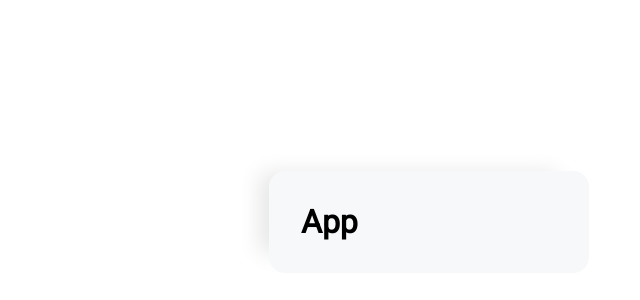
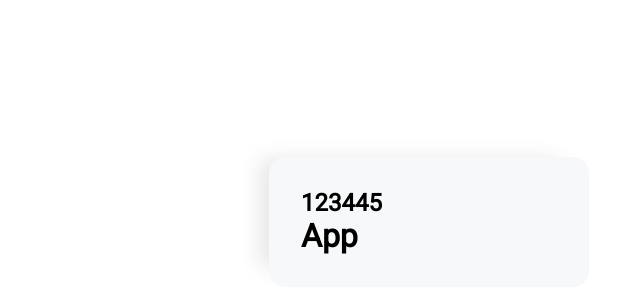
Before and after one commit to Mhdez221993/calculator, a React (Create React App) app: page / in a window 1280 px wide. Shown: the part 210-510 px from the top of the page, without its empty margins (211-851 px from the left). Built offline with nearby package versions, Linux system fonts and the light colour scheme.

Commit message:
Import Screen compoent

```diff
--- a/src/App.js
+++ b/src/App.js
@@ -1,9 +1,11 @@
+import Screen from "./components/Screen";
 import Wrapper from "./components/Wrapper";
 
 function App() {
   return (
     <div>
       <Wrapper>
+        <Screen />
         <h1>App</h1>
       </Wrapper>
     </div>
```
